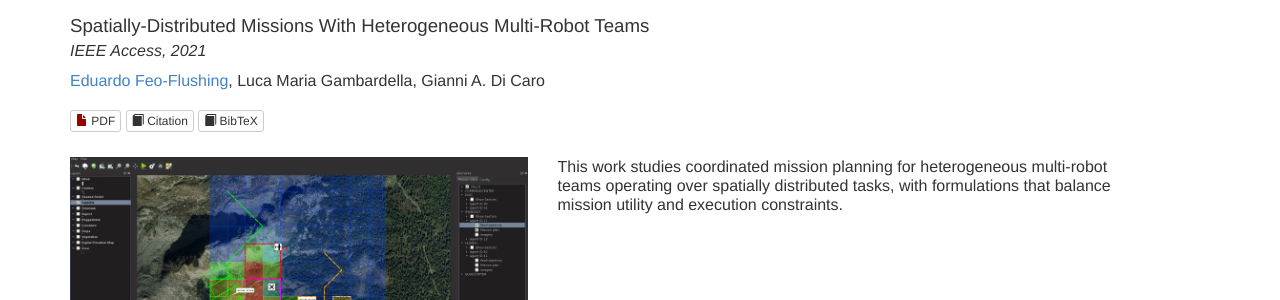
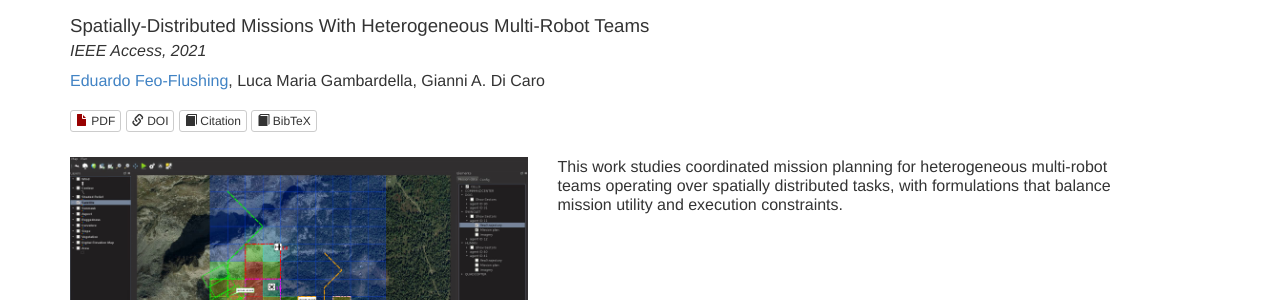
Before and after one commit to cmu-impactlab/cmu-impactlab.github.io, a Jekyll site: the page built from _publications/spatially_distributed_missions_with_heterogeneous_multi_robot_teams.md, in a window 1280 px wide. Shown: the part 190-490 px from the top of the page. Built offline with Jekyll 4.4.1, drawn with Linux system fonts in a browser that asks for light colours; nearby versions of some CDN libraries; some web fonts are replaced.

Commit message:
added new url button for papers

```diff
--- a/_layouts/publication.html
+++ b/_layouts/publication.html
@@ -13,6 +13,9 @@ layout: default
     <div class="materials">
       {% if page.pdf %}<a href="{{ site.baseurl }}{{ page.pdf }}" class="btn btn-default btn-xs" aria-label="Download PDF">
         <span class="glyphicon glyphicon-file" aria-hidden="true"></span> PDF
+      </a>{% endif %}
+      {% if page.doi %}<a href="https://doi.org/{{ page.doi }}" class="btn btn-default btn-xs" aria-label="Publisher page (DOI)" target="_blank">
+        <span class="glyphicon glyphicon-link" aria-hidden="true"></span> DOI
       </a>{% endif %}
       {% if page.video.size > 0 %}<a href="{{ page.video }}" class="btn btn-default btn-xs" aria-label="Video" target="_blank">
         <span class="glyphicon glyphicon-facetime-video" aria-hidden="true"></span> Video
```
